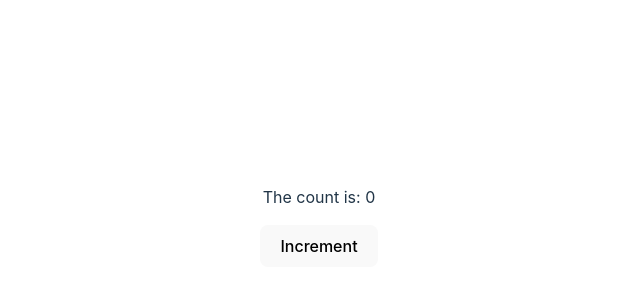
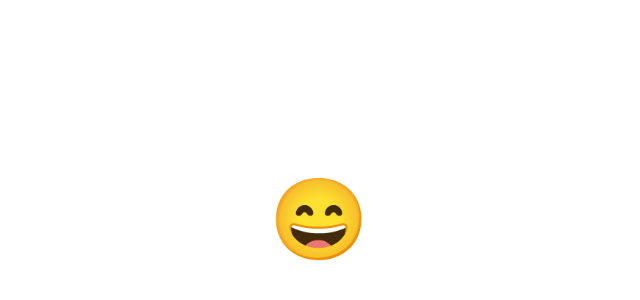
Before and after one commit to hiimchinh/learn-react, a React (Vite) app: page / in a window 1280 px wide. Shown: the part 182-482 px from the top of the page, without its empty margins (321-961 px from the left). Built offline with nearby package versions, Linux system fonts and the light colour scheme.

Commit message:
add toggler

```diff
--- a/src/App.jsx
+++ b/src/App.jsx
@@ -6,6 +6,7 @@
 import PropertyList from "./PropertyList";
 import ShoppingList from "./ShoppingList";
 import Slots from "./Slots";
+import Toggler from "./Toggler";
 
 function App() {
   const shoppingListData = [
@@ -24,7 +25,8 @@
   ];
   return (
     <>
-      <Counter />
+      <Toggler />
+      {/* <Counter /> */}
       {/* <Clicker message="Hello World" buttonClick="Do not click!" /> */}
       {/* <div>
         <PropertyList properties={properties} />
--- /dev/null
+++ b/src/Toggler.css
@@ -0,0 +1,4 @@
+.Toggler {
+  font-size: 5rem;
+  cursor: pointer;
+}
--- /dev/null
+++ b/src/Toggler.jsx
@@ -0,0 +1,11 @@
+import { useState } from "react";
+import "./Toggler.css";
+
+export default function Toggler() {
+  const [isHappy, setIsHappy] = useState(true);
+  return (
+    <p className="Toggler" onClick={() => setIsHappy(!isHappy)}>
+      {isHappy ? "😄" : "😥"}
+    </p>
+  );
+}
```
